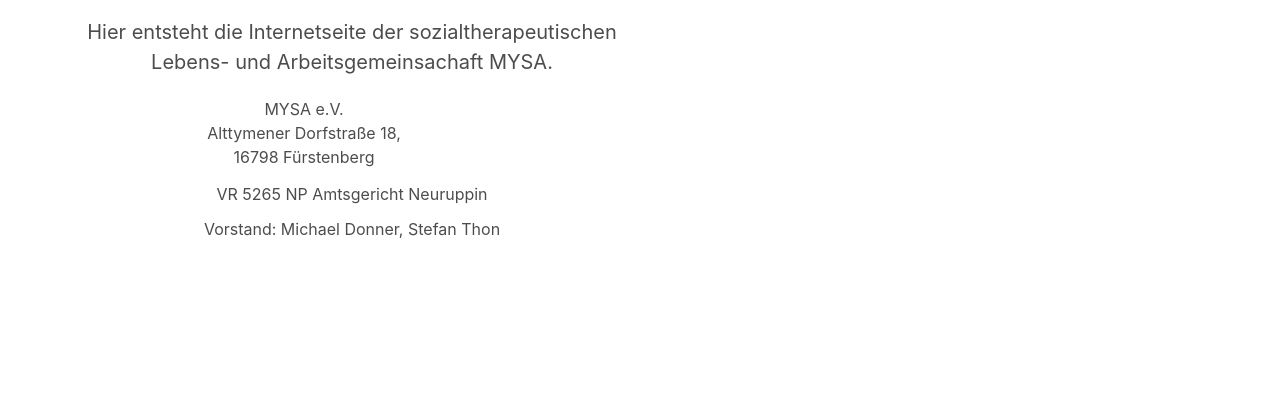
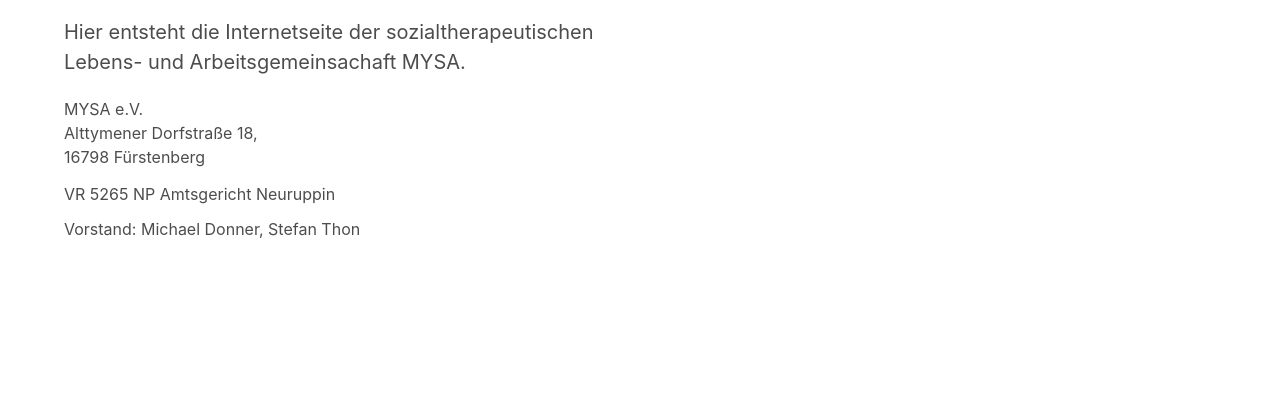
Before and after one commit to mysa-community/www, a plain HTML site: page index.html in a window 1280 px wide. Shown: the part 388-800 px from the top of the page. Drawn offline with nearby package versions, Linux system fonts and the light colour scheme.

Commit message:
Update index.html

```diff
--- a/index.html
+++ b/index.html
@@ -5,24 +5,24 @@
   <link rel="stylesheet" href="https://unpkg.com/tachyons/css/tachyons.min.css">
   <body class="w-100 sans-serif">
     <main class="w-100 bt b--black-10 bg-white" >
-      <section class="bg-black-0125 w-100">
+      <section class="w-100">
         <article class="pb4">
           <div class="ph3 ph5-ns">
-            <div class="cf mw9 tc">
-              <div class="pb3 pb4-ns pt4 pt5-ns mt6 black-70 fl-l w-50-l">
+            <div class="mw9">
+              <div class="pb3 pb4-ns pt4 pt5-ns mt6 black-70 w-50-l">
                 <h1 class="f4 fw6 f2-m f1-l lh-title measure mt0">
                   Sozialtherapeutische Gemeinschaft MYSA e.V.
                 </h1>
-                <p class="f5 f4-ns fw4 b measure dib-m lh-copy">
+                <p class="f5 f4-ns fw4 b measure lh-copy">
                   Hier entsteht die Internetseite der sozialtherapeutischen Lebens- und Arbeitsgemeinsachaft MYSA.
                 </p>
-                <p class="f5 fw4 b measure dib-m lh-copy">
+                <p class="f5 fw4 b measure lh-copy">
                   MYSA e.V.<br>Alttymener Dorfstraße 18,<br>16798 Fürstenberg
                 </p>
-                <p lass="f5 fw4 b measure dib-m lh-copy">
+                <p lass="f5 fw4 b measure lh-copy">
                   VR 5265 NP Amtsgericht Neuruppin
                 </p>
-                <p lass="f5 fw4 b measure dib-m lh-copy">
+                <p lass="f5 fw4 b measure lh-copy">
                   Vorstand: Michael Donner, Stefan Thon
                 </p>
               </div>
```
